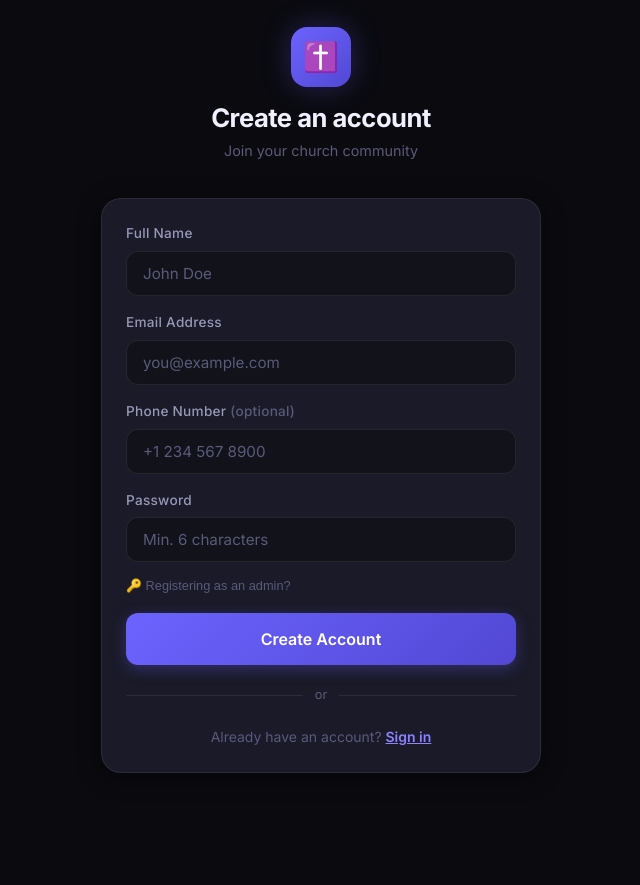
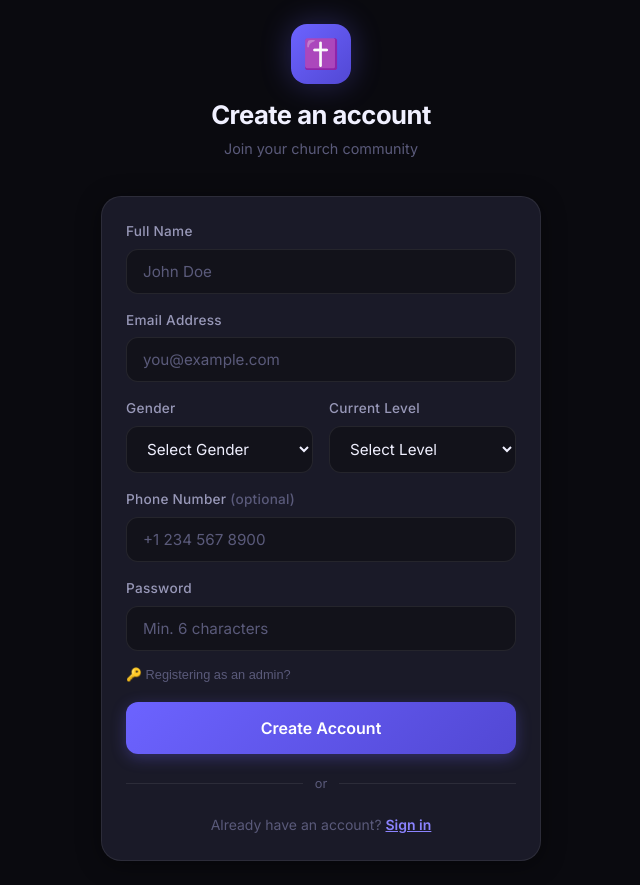
Before and after one commit to tommy0914/church-attendance, a Next.js app: page /register in a window 1280 px wide. Shown: the whole page, without its empty margins (319-959 px from the left). Before the commit the page ends 800 px from the top, so only its background shows below. Built offline with nearby package versions, Linux system fonts and the light colour scheme.

Commit message:
Feat: Add Gender and Level to registration, profile, and admin dashboard

```diff
--- a/app/register/page.tsx
+++ b/app/register/page.tsx
@@ -9,7 +9,10 @@ const ADMIN_CODE = 'CHURCH-ADMIN-2024' // change this secret in production
 function RegisterForm() {
   const router = useRouter()
   const searchParams = useSearchParams()
-  const [form, setForm] = useState({ name: '', email: '', password: '', phone: '', adminCode: '' })
+  const [form, setForm] = useState({
+    name: '', email: '', password: '', phone: '',
+    gender: '', level: '', adminCode: ''
+  })
   const [error, setError] = useState('')
   const [loading, setLoading] = useState(false)
   const [showAdminCode, setShowAdminCode] = useState(false)
@@ -32,7 +35,12 @@ function RegisterForm() {
       email: form.email,
       password: form.password,
       options: {
-        data: { name: form.name, phone: form.phone }
+        data: {
+          name: form.name,
+          phone: form.phone,
+          gender: form.gender,
+          level: form.level
+        }
       }
     })
 
@@ -46,12 +54,21 @@ function RegisterForm() {
     if (isAdmin && data.user) {
       await supabase
         .from('profiles')
-        .update({ role: 'admin', phone: form.phone })
+        .update({
+          role: 'admin',
+          phone: form.phone,
+          gender: form.gender,
+          level: form.level
+        })
         .eq('id', data.user.id)
     } else if (data.user) {
       await supabase
         .from('profiles')
-        .update({ phone: form.phone })
+        .update({
+          phone: form.phone,
+          gender: form.gender,
+          level: form.level
+        })
         .eq('id', data.user.id)
     }
 
@@ -100,6 +117,30 @@ function RegisterForm() {
               <label className="form-label">Email Address</label>
               <input id="reg-email" type="email" className="form-input" placeholder="you@example.com"
                 value={form.email} onChange={e => update('email', e.target.value)} required autoComplete="email" />
+            </div>
+
+            <div className="grid-2" style={{ gap: 16 }}>
+              <div className="form-group">
+                <label className="form-label">Gender</label>
+                <select className="form-input" value={form.gender} onChange={e => update('gender', e.target.value)} required>
+                  <option value="">Select Gender</option>
+                  <option value="Male">Male</option>
+                  <option value="Female">Female</option>
+                </select>
+              </div>
+
+              <div className="form-group">
+                <label className="form-label">Current Level</label>
+                <select className="form-input" value={form.level} onChange={e => update('level', e.target.value)} required>
+                  <option value="">Select Level</option>
+                  <option value="100L">100L</option>
+                  <option value="200L">200L</option>
+                  <option value="300L">300L</option>
+                  <option value="400L">400L</option>
+                  <option value="500L">500L</option>
+                  <option value="Other">Other / Non-Student</option>
+                </select>
+              </div>
             </div>
 
             <div className="form-group">
```
Also changed, not shown: app/admin/members/page.tsx (+13 -1 lines), app/dashboard/profile/page.tsx (+35 -2 lines).
